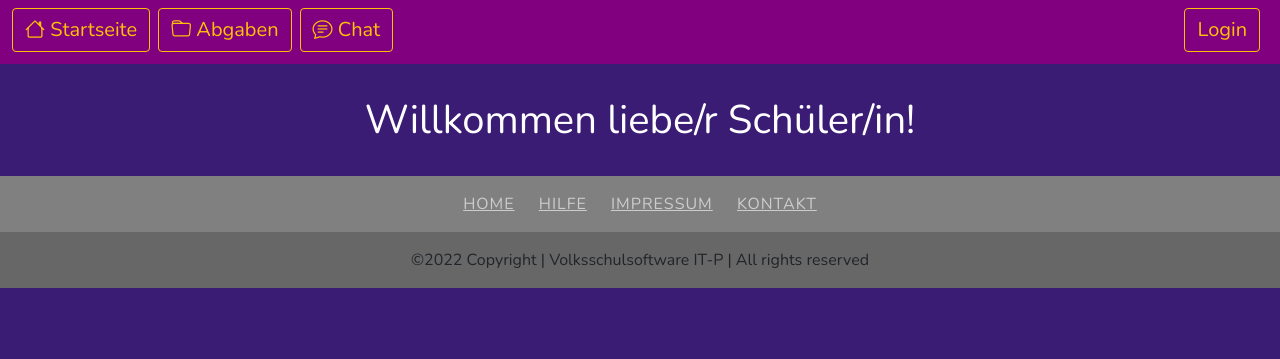
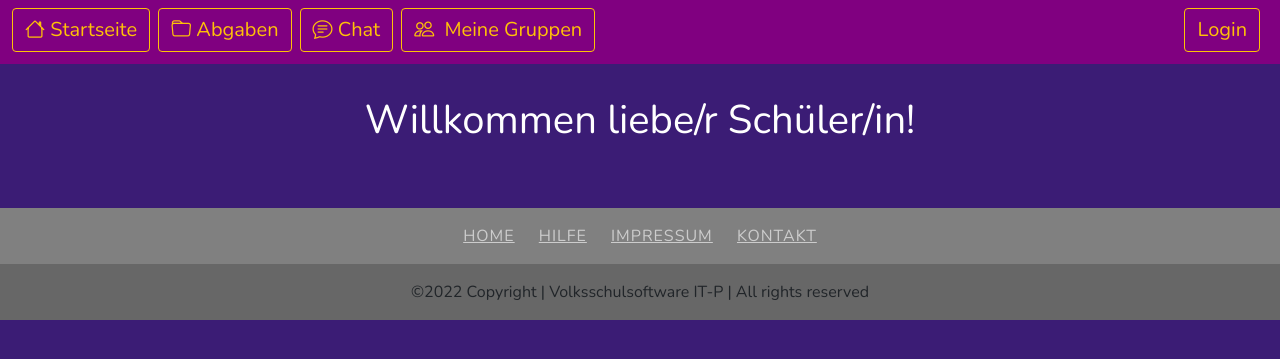
Before and after one commit to Oscavian/ss22-itp-g02, a PHP site: page / in a window 1280 px wide. Shown: the top 359 px of the page. Run offline with PHP 8.4, Linux system fonts and the light colour scheme.

Commit message:
#46 added simple group overview added margin-top for main-div

```diff
--- a/client/assets/css/style.css
+++ b/client/assets/css/style.css
@@ -1,32 +1,52 @@
 /* buttoncolor #ffbb33 */
 @import url('https://fonts.googleapis.com/css2?family=Nunito');
-#navcolor{
+
+#navcolor {
     background-color: purple;
 }
-#main-body{
+
+#main-body {
     background-color: #3B1C75;
     font-family: Nunito, sans-serif;
 }
-#main-body h1{
+
+#main-div {
+    margin-top: 6rem;
+    color: white;
+}
+
+#main-body h1 {
     font-weight: 500;
+    text-align: center;
+    padding-bottom: 2rem;
 }
-#footer{
+
+#footer {
     background-color: grey;
 }
-#footer .links a{
+
+#footer .links a {
     color: rgba(255, 255, 255, 0.6);
     margin: 0 10px;
     text-transform: uppercase;
     letter-spacing: 1px;
 }
+
 #footer #copyright {
     background-color: rgba(0, 0, 0, 0.2);
 }
 
-.footer-link{
+.footer-link {
     text-decoration: underline;
     cursor: pointer;
 }
-.footer-link:hover{
+
+.footer-link:hover {
     text-decoration: none;
 }
+
+/* groups css */
+
+tbody tr:hover {
+    background-color: grey;
+}
--- a/client/html-includes/navbar.html
+++ b/client/html-includes/navbar.html
@@ -4,24 +4,29 @@
 
 <nav id="navcolor" class="navbar navbarbottom navbar-dark fixed-top navbar-expand-lg">
     <div class="container-fluid mb-auto">
-        <button class="navbar-toggler" type="button" data-bs-toggle="collapse" data-bs-target="#navbarSupportedContent" aria-controls="navbarSupportedContent" aria-expanded="false" aria-label="Toggle navigation">
+        <button class="navbar-toggler" type="button" data-bs-toggle="collapse" data-bs-target="#navbarSupportedContent"
+                aria-controls="navbarSupportedContent" aria-expanded="false" aria-label="Toggle navigation">
             <span class="navbar-toggler-icon"></span>
         </button>
         <div class="collapse navbar-collapse" id="navbarSupportedContent">
             <ul class="navbar-nav me-auto mb-2 mb-lg-0" id="linkList">
                 <li class="nav-item mb-1">
-                    <a class="btn btn-outline-warning me-2 fs-5" onclick="loadPageHome()" role="button"><i class="bi bi-house"></i>&nbsp;Startseite</a>
+                    <a class="btn btn-outline-warning me-2 fs-5" onclick="loadPageHome()" role="button"><i
+                            class="bi bi-house"></i>&nbsp;Startseite</a>
                 </li>
                 <li class="nav-item mb-1">
-                    <a class="btn btn-outline-warning me-2 fs-5" href="abgaben.php"><i class="bi bi-folder"></i>&nbsp;Abgaben</a>
+                    <a class="btn btn-outline-warning me-2 fs-5"><i class="bi bi-folder"></i>&nbsp;Abgaben</a>
                 </li>
                 <li class="nav-item mb-1">
-                    <a class="btn btn-outline-warning me-2 fs-5" href="chat/chat.html"><i class="bi bi-chat-text"></i>&nbsp;Chat</a>
+                    <a class="btn btn-outline-warning me-2 fs-5"><i class="bi bi-chat-text"></i>&nbsp;Chat</a>
+                </li>
+                <li class="nav-item mb-1">
+                    <a class="btn btn-outline-warning me-2 fs-5" onclick="loadPageGroupOverview()"><i class="bi bi-people"></i>&nbsp; Meine Gruppen</a>
                 </li>
             </ul>
         </div>
         <div class="text-end">
-            <ul class="navbar-nav me-auto mb-2 mb-lg-0" id="log-stat" >
+            <ul class="navbar-nav me-auto mb-2 mb-lg-0" id="log-stat">
 
             </ul>
         </div>
--- a/client/js/main.js
+++ b/client/js/main.js
@@ -37,6 +37,12 @@ function loadPageContact(){
     loadPage(title, path);
 }
 
+function loadPageGroupOverview() {
+    title = "Gruppenübersicht";
+    path = "client/pages/groups/groups-overview.html";
+    loadPage(title, path);
+}
+
 //add more pages here
 
 //----------------Functions-----------------//
@@ -55,7 +61,7 @@ function loadPageWithAnimation(path){
             $("footer").fadeIn("fast");
         })
     });
-};
+}
 
 function addState(title, path){
     stateObject = {"pagePath": path, "pageTitle": title};
--- a/client/pages/basic/contact.html
+++ b/client/pages/basic/contact.html
@@ -1,2 +1 @@
-<br><br><br><br>
-<h1 class="text-center">Contact Text</h1></br>
+<h1 class="text-center">Contact Text</h1><br>
--- a/client/pages/basic/help.html
+++ b/client/pages/basic/help.html
@@ -1,2 +1 @@
-<br><br><br><br>
-<h1 class="text-center">Help Text</h1></br>
+<h1 class="text-center">Help Text</h1><br>
--- a/client/pages/basic/home.html
+++ b/client/pages/basic/home.html
@@ -1,2 +1 @@
-<br><br><br><br>
-<h1 class="text-center">Willkommen liebe/r Schüler/in!</h1></br>
+<h1 class="text-center">Willkommen liebe/r Schüler/in!</h1><br>
--- a/client/pages/basic/imprint.html
+++ b/client/pages/basic/imprint.html
@@ -1,2 +1 @@
-<br><br><br><br>
-<h1 class="text-center">Imprint Text</h1></br>
+<h1 class="text-center">Imprint Text</h1><br>
--- a/index.html
+++ b/index.html
@@ -4,20 +4,25 @@
     <meta charset="UTF-8">
     <meta http-equiv="X-UA-Compatible" content="IE=edge">
     <meta name="viewport" content="width=device-width, initial-scale=1.0">
-    <script src="https://ajax.googleapis.com/ajax/libs/jquery/3.6.0/jquery.min.js"></script>
-    <link href="https://cdn.jsdelivr.net/npm/bootstrap@5.0.2/dist/css/bootstrap.min.css" rel="stylesheet" integrity="sha384-EVSTQN3/azprG1Anm3QDgpJLIm9Nao0Yz1ztcQTwFspd3yD65VohhpuuCOmLASjC" crossorigin="anonymous">
-    <script src="https://cdn.jsdelivr.net/npm/bootstrap@5.0.2/dist/js/bootstrap.bundle.min.js" integrity="sha384-MrcW6ZMFYlzcLA8Nl+NtUVF0sA7MsXsP1UyJoMp4YLEuNSfAP+JcXn/tWtIaxVXM" crossorigin="anonymous"></script>
+    <link href="https://cdn.jsdelivr.net/npm/bootstrap@5.0.2/dist/css/bootstrap.min.css" rel="stylesheet"
+          integrity="sha384-EVSTQN3/azprG1Anm3QDgpJLIm9Nao0Yz1ztcQTwFspd3yD65VohhpuuCOmLASjC" crossorigin="anonymous">
     <link href="https://fonts.googleapis.com/css2?family=Nunito:wght@300" rel="stylesheet">
     <link rel="stylesheet" href="https://cdn.jsdelivr.net/npm/bootstrap-icons@1.8.1/font/bootstrap-icons.css">
     <link rel="stylesheet" href="client/assets/css/style.css">
-    <script src="client/js/main.js" defer></script>
     <title>Home</title>
 </head>
-<navbar></navbar>
+<header>
+    <navbar></navbar>
+</header>
 <body id="main-body">
-    <div id="main-div" class="container text-white">
-        <!-- Page -->
-    </div>
+<div id="main-div" class="container">
+    <!-- Page -->
+</div>
+<footer></footer>
+<script src="client/js/main.js" defer></script>
+<script src="https://cdn.jsdelivr.net/npm/bootstrap@5.0.2/dist/js/bootstrap.bundle.min.js"
+        integrity="sha384-MrcW6ZMFYlzcLA8Nl+NtUVF0sA7MsXsP1UyJoMp4YLEuNSfAP+JcXn/tWtIaxVXM"
+        crossorigin="anonymous"></script>
+<script src="https://ajax.googleapis.com/ajax/libs/jquery/3.6.0/jquery.min.js"></script>
 </body>
-<footer></footer>
 </html>
```
Also changed, not shown: client/js/groups.js (added, +38 -0 lines), client/pages/groups/groups-overview.html (added, +19 -0 lines), client/pages/class/class-overview.html (deleted), client/pages/groups/create-group.html (renamed from client/pages/class/create-class.html).
